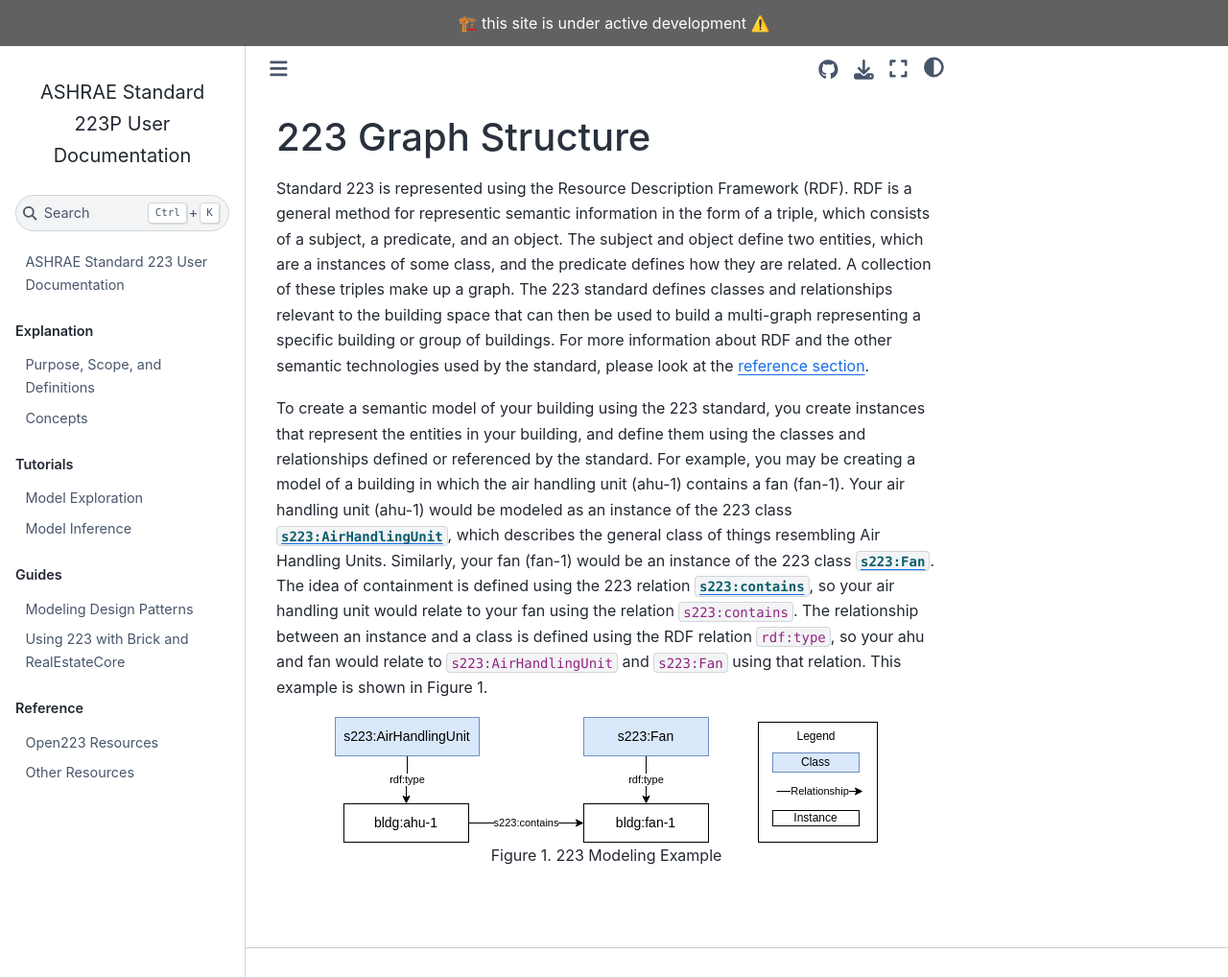
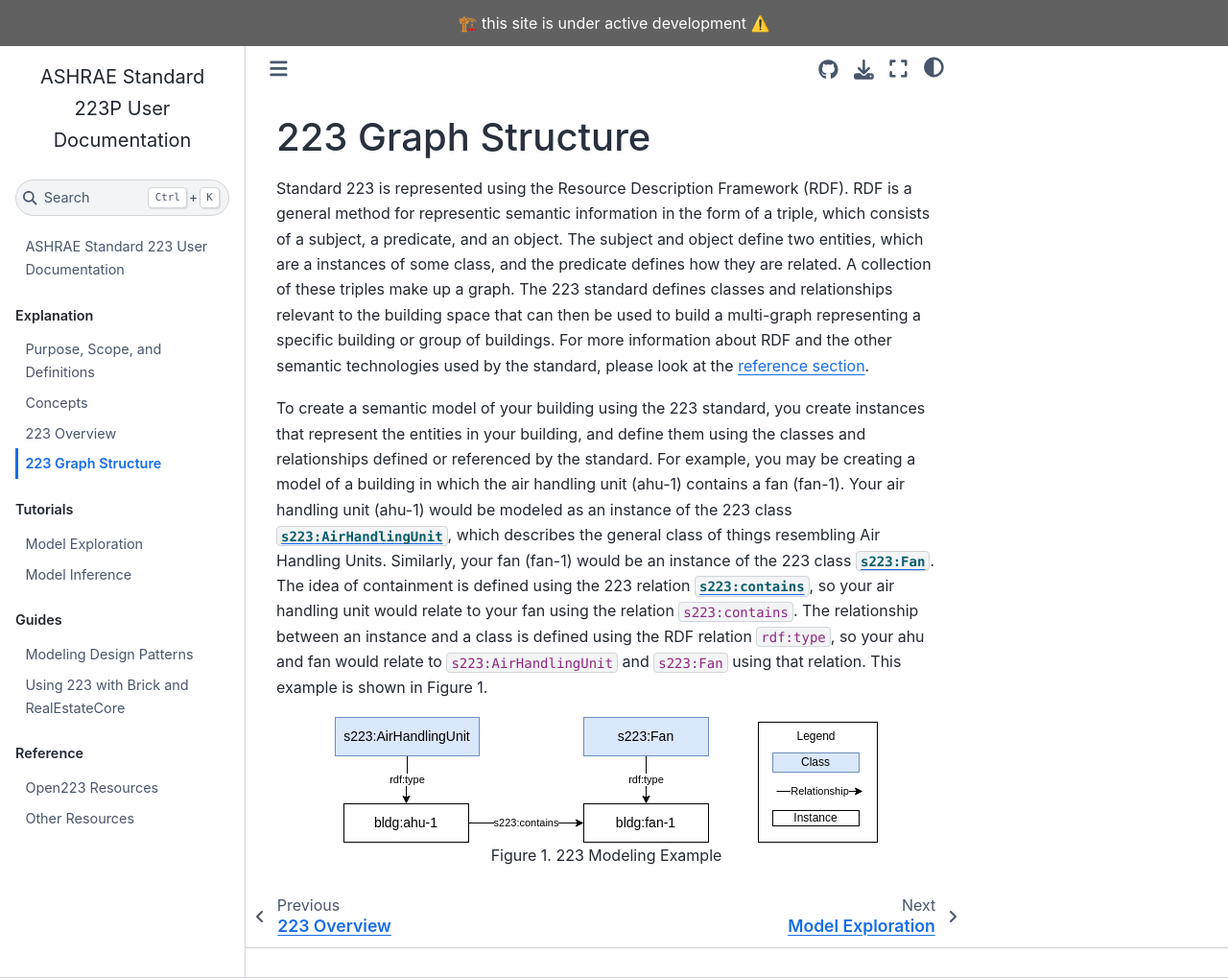
Before and after one commit to open223/docs.open223.info, a Jupyter Book: the page built from explanation/structure.md, in a window 1280 px wide and 1019 px high. Shown: the whole window at 96% size. Built offline with Jupyter Book 1.0.4 settings and Sphinx 7.4.7 and the Sphinx Book theme 1.1.4, drawn with Linux system fonts in a browser that asks for light colours; pages that are not in the unit, such as notebooks, are missing from menus; some of the changed lines change nothing that is shown.

Commit message:
update toc

```diff
--- a/_toc.yml
+++ b/_toc.yml
@@ -9,8 +9,8 @@ parts:
   chapters:
   - file: explanation/purpose_scope_definitions.md
   - file: explanation/concepts.md
-  - file: explanation/223_overview.md
-  - file: explanation/graph_structure.md
+  - file: explanation/overview.md
+  - file: explanation/structure.md
 - caption: Tutorials
   chapters:
   - file: tutorials/model_exploration.md
```
